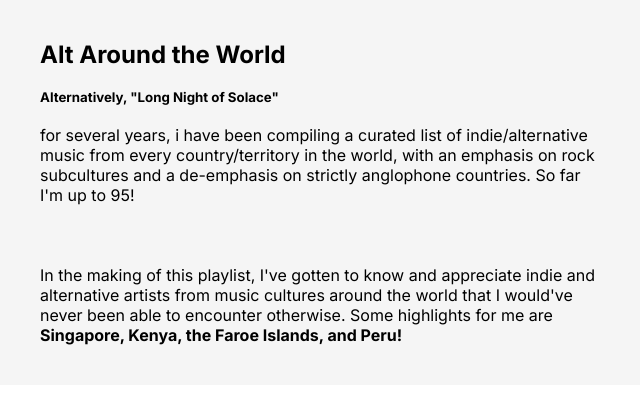
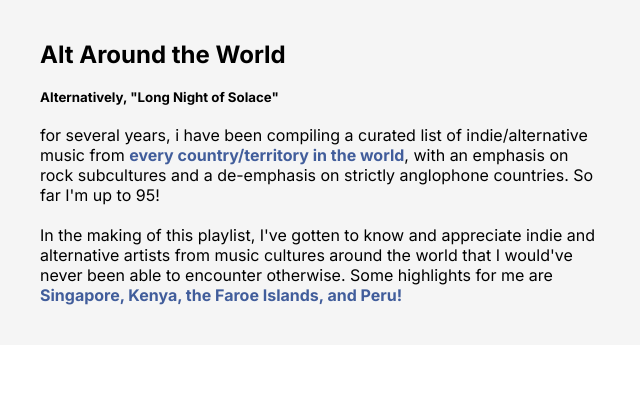
Before and after one commit to saladchalice/Alt-Around-the-World, a React (Create React App) app: page / in a window 1280 px wide. Shown: the top 395 px of the page, without its empty margins (0-640 px from the left). Built offline with nearby package versions, Linux system fonts and the light colour scheme; no server answers.

Commit message:
style changes

```diff
--- a/src/components/LeftSideContent.jsx
+++ b/src/components/LeftSideContent.jsx
@@ -8,11 +8,10 @@ const LeftSideContent = () => {
             <div className="text-container">
                 <p className="text">
                     for several years, i have been compiling <span id="emphasis">
-                    a curated list of indie/alternative music from every country/territory in the world</span>,
+                    a curated list of indie/alternative music from <strong>every country/territory in the world</strong></span>,
                     with an emphasis on rock subcultures and a de-emphasis on strictly anglophone countries.
                     So far I'm up to 95!
                 </p>
-                <p><br /></p>
                 <p className="text">
                     In the making of this playlist, I've gotten to know and appreciate indie and alternative artists from
                      music cultures around the world that I would've never been able to encounter otherwise.
--- a/src/index.css
+++ b/src/index.css
@@ -15,7 +15,8 @@ html, body {
 
 h1, h2, h3, h4, h6 {
   font-family: "Inter", sans-serif;
-  margin: 20px;
+  margin-top: 20px;
+  margin-left:20px;
   padding: 0;
 }
 
@@ -72,3 +73,7 @@ iframe{
   left:20px;
 
 }
+
+strong{
+  color:#415d9b;
+}
```
